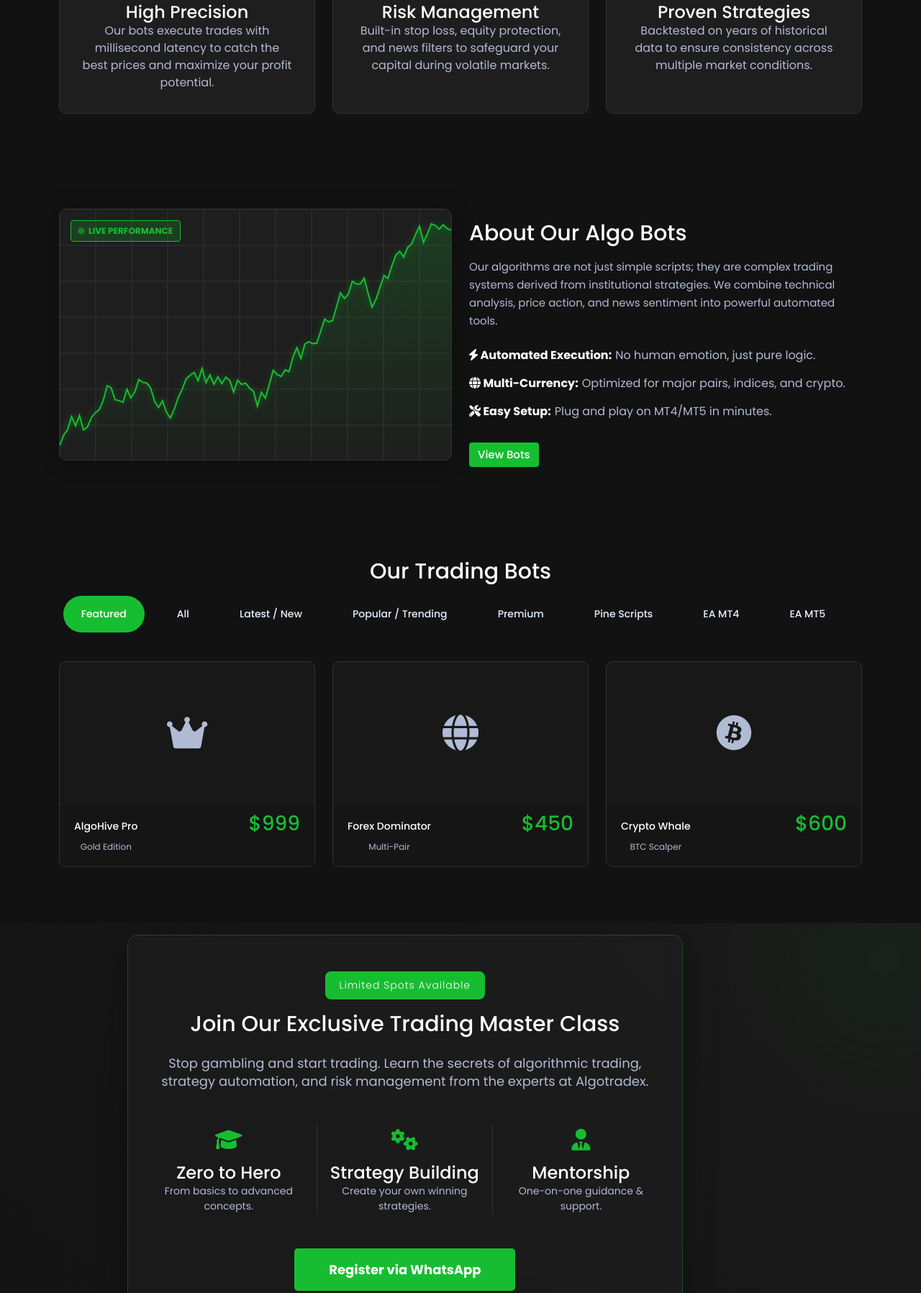
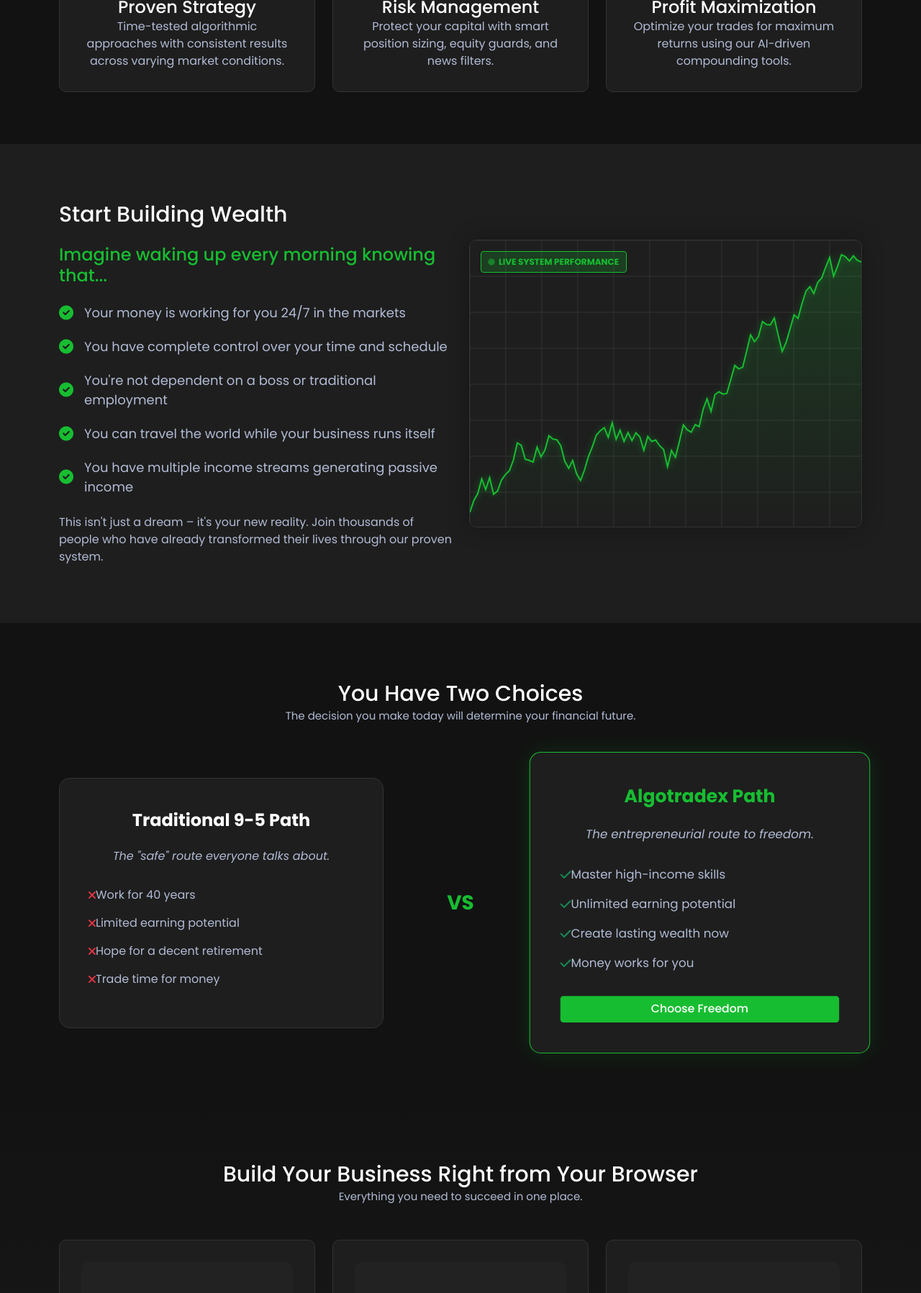
Before and after one commit to johnmwathi23-sudo/Algotradex, a plain HTML site: page index.html in a window 1280 px wide. Shown: the part 1003-2800 px from the top of the page at 72% size. Drawn offline with Linux system fonts and the light colour scheme.

Commit message:
Add files via upload

```diff
--- a/index.html
+++ b/index.html
@@ -507,17 +507,95 @@
             border-right: none;
         }
 
+        /* Wealth Section */
+        .wealth-sec {
+            background-color: var(--card-bg);
+            padding: 80px 0;
+            position: relative;
+        }
+
+        .wealth-list li {
+            font-size: 18px;
+            margin-bottom: 20px;
+            color: var(--text-secondary);
+            display: flex;
+            align-items: center;
+        }
+
+        .wealth-list li i {
+            color: var(--primary-color);
+            margin-right: 15px;
+            font-size: 20px;
+        }
+
+        /* Choices Section */
+        .choices-sec {
+            padding: 80px 0;
+        }
+
+        .choice-card {
+            background: var(--card-bg);
+            border: 1px solid var(--border-color);
+            padding: 40px;
+            height: 100%;
+            border-radius: 15px;
+            transition: all 0.3s ease;
+            text-align: center;
+        }
+
+        .choice-card.highlight {
+            border-color: var(--primary-color);
+            box-shadow: 0 0 30px rgba(23, 189, 49, 0.15);
+            transform: scale(1.05);
+            z-index: 2;
+        }
+
+        .choice-header {
+            font-size: 24px;
+            font-weight: 700;
+            margin-bottom: 20px;
+            color: var(--text-main);
+        }
+
+        .choice-desc {
+            font-size: 16px;
+            color: var(--text-secondary);
+            margin-bottom: 30px;
+            font-style: italic;
+        }
+
+        /* Services / Build Your Business Section */
+        .services-sec {
+            background: linear-gradient(180deg, var(--bg-color) 0%, var(--card-bg) 100%);
+            padding: 80px 0;
+        }
+
+        .service-img-box {
+            height: 250px;
+            background: #222;
+            border-radius: 10px;
+            margin-bottom: 20px;
+            overflow: hidden;
+            display: flex;
+            align-items: center;
+            justify-content: center;
+        }
+
+        .service-img-box img {
+            width: 100%;
+            height: 100%;
+            object-fit: cover;
+            transition: transform 0.5s ease;
+        }
+
+        .feature-card:hover .service-img-box img {
+            transform: scale(1.1);
+        }
+
         @media (max-width: 768px) {
-            .master-class-val {
-                border-right: none;
-                border-bottom: 1px solid var(--border-color);
-                padding-bottom: 20px;
-                margin-bottom: 20px;
-            }
-
-            .master-class-val:last-child {
-                border-bottom: none;
-                margin-bottom: 0;
+            .choice-card.highlight {
+                transform: scale(1);
+                margin: 20px 0;
             }
         }
     </style>
@@ -557,10 +635,10 @@
             <div class="row align-items-center">
                 <div class="col-md-6">
                     <div class="bannercnt">
-                        <h2 class="textwhitecolor">Smart Trading Bots. <br><span class="textbluecolor">Built for
-                                Precision.</span></h2>
-                        <p class="textgraycolor">Automate your trading strategies with our premium, back-tested Expert
-                            Advisors. Join the hive of profitable traders today.</p>
+                        <h2 class="textwhitecolor">Rethink How <br><span class="textbluecolor">You Earn Today.</span>
+                        </h2>
+                        <p class="textgraycolor">Break free from the chains of the matrix. Join successful traders
+                            learning profitable strategies and building wealth through algorithmic trading.</p>
                         <div class="bannerbtn">
                             <a href="https://wa.me/254759777222" class="btn btnlightblue me-3">Order Now</a>
                         </div>
@@ -575,21 +653,21 @@
         </div>
     </div>
 
-    <!-- Why Choose Us Section -->
+    <!-- The System That Works Section (Formerly Why Choose Us) -->
     <div class="why-choose-us-sec mt-5 pt-4">
         <div class="container">
             <div class="row">
                 <div class="col-12 text-center mb-5">
-                    <h2 class="headingWh">Why Choose Algotradex?</h2>
-                    <p class="textgraycolor">Engineered for performance, designed for traders.</p>
+                    <h2 class="headingWh">The System That Works</h2>
+                    <p class="textgraycolor">A complete ecosystem designed for your financial success.</p>
                 </div>
                 <!-- Feature 1 -->
                 <div class="col-md-4 text-center mb-4">
                     <div class="feature-card">
-                        <div class="icon-box"><i class="fas fa-rocket"></i></div>
-                        <h4 class="text-white mt-3">High Precision</h4>
-                        <p class="text-gray">Our bots execute trades with millisecond latency to catch the best prices
-                            and maximize your profit potential.</p>
+                        <div class="icon-box"><i class="fas fa-chart-line"></i></div>
+                        <h4 class="text-white mt-3">Proven Strategy</h4>
+                        <p class="text-gray">Time-tested algorithmic approaches with consistent results across varying
+                            market conditions.</p>
                     </div>
                 </div>
                 <!-- Feature 2 -->
@@ -597,52 +675,147 @@
                     <div class="feature-card">
                         <div class="icon-box"><i class="fas fa-shield-alt"></i></div>
                         <h4 class="text-white mt-3">Risk Management</h4>
-                        <p class="text-gray">Built-in stop loss, equity protection, and news filters to safeguard your
-                            capital during volatile markets.</p>
+                        <p class="text-gray">Protect your capital with smart position sizing, equity guards, and news
+                            filters.</p>
                     </div>
                 </div>
                 <!-- Feature 3 -->
                 <div class="col-md-4 text-center mb-4">
                     <div class="feature-card">
-                        <div class="icon-box"><i class="fas fa-chart-line"></i></div>
-                        <h4 class="text-white mt-3">Proven Strategies</h4>
-                        <p class="text-gray">Backtested on years of historical data to ensure consistency across
-                            multiple market conditions.</p>
-                    </div>
-                </div>
-            </div>
-        </div>
-    </div>
-
-    <!-- About Section with Chart Animation -->
-    <div class="about-sec mt-5 pb-5">
+                        <div class="icon-box"><i class="fas fa-coins"></i></div>
+                        <h4 class="text-white mt-3">Profit Maximization</h4>
+                        <p class="text-gray">Optimize your trades for maximum returns using our AI-driven compounding
+                            tools.</p>
+                    </div>
+                </div>
+            </div>
+        </div>
+    </div>
+
+    <!-- Wealth Section -->
+    <div class="wealth-sec mt-5">
         <div class="container">
             <div class="row align-items-center">
-                <div class="col-md-6 mb-4">
-                    <!-- Canvas Animation Container -->
-                    <div class="chart-container">
+                <div class="col-md-6">
+                    <h2 class="headingWh mb-4">Start Building Wealth</h2>
+                    <h4 class="textbluecolor mb-4">Imagine waking up every morning knowing that...</h4>
+                    <ul class="wealth-list feature-list">
+                        <li><i class="fas fa-check-circle"></i> Your money is working for you 24/7 in the markets</li>
+                        <li><i class="fas fa-check-circle"></i> You have complete control over your time and schedule
+                        </li>
+                        <li><i class="fas fa-check-circle"></i> You're not dependent on a boss or traditional employment
+                        </li>
+                        <li><i class="fas fa-check-circle"></i> You can travel the world while your business runs itself
+                        </li>
+                        <li><i class="fas fa-check-circle"></i> You have multiple income streams generating passive
+                            income</li>
+                    </ul>
+                    <p class="textgraycolor mt-4">This isn't just a dream – it's your new reality. Join thousands of
+                        people who have already transformed their lives through our proven system.</p>
+                </div>
+                <div class="col-md-6">
+                    <!-- Canvas Animation reused here effectively -->
+                    <div class="chart-container" style="height: 400px;">
                         <canvas id="forexChartCanvas"></canvas>
                         <div class="live-badge">
-                            <span class="live-dot"></span> LIVE PERFORMANCE
-                        </div>
-                    </div>
-                </div>
-                <div class="col-md-6">
-                    <h2 class="headingWh mb-3">About Our Algo Bots</h2>
-                    <p class="textgraycolor mb-4">
-                        Our algorithms are not just simple scripts; they are complex trading systems derived from
-                        institutional strategies. We combine technical analysis, price action, and news sentiment into
-                        powerful automated tools.
-                    </p>
-                    <ul class="feature-list textgraycolor">
-                        <li><strong><i class="fas fa-bolt"></i> Automated Execution:</strong> No human emotion, just
-                            pure logic.</li>
-                        <li><strong><i class="fas fa-globe"></i> Multi-Currency:</strong> Optimized for major pairs,
-                            indices, and crypto.</li>
-                        <li><strong><i class="fas fa-tools"></i> Easy Setup:</strong> Plug and play on MT4/MT5 in
-                            minutes.</li>
+                            <span class="live-dot"></span> LIVE SYSTEM PERFORMANCE
+                        </div>
+                    </div>
+                </div>
+            </div>
+        </div>
+    </div>
+
+    <!-- Two Choices Section -->
+    <div class="choices-sec">
+        <div class="container">
+            <div class="row text-center mb-5">
+                <div class="col-12">
+                    <h2 class="headingWh">You Have Two Choices</h2>
+                    <p class="textgraycolor">The decision you make today will determine your financial future.</p>
+                </div>
+            </div>
+            <div class="row align-items-center">
+                <div class="col-md-5">
+                    <div class="choice-card">
+                        <div class="choice-header">Traditional 9-5 Path</div>
+                        <div class="choice-desc">The "safe" route everyone talks about.</div>
+                        <ul class="feature-list text-start textgraycolor">
+                            <li><i class="fas fa-times text-danger"></i> Work for 40 years</li>
+                            <li><i class="fas fa-times text-danger"></i> Limited earning potential</li>
+                            <li><i class="fas fa-times text-danger"></i> Hope for a decent retirement</li>
+                            <li><i class="fas fa-times text-danger"></i> Trade time for money</li>
                         </ul>
-                    <a href="#showcase" class="btn btnlightblue mt-3">View Bots</a>
+                    </div>
+                </div>
+                <div class="col-md-2 text-center py-4">
+                    <h3 class="textbluecolor fw-bold">VS</h3>
+                </div>
+                <div class="col-md-5">
+                    <div class="choice-card highlight">
+                        <div class="choice-header textbluecolor">Algotradex Path</div>
+                        <div class="choice-desc">The entrepreneurial route to freedom.</div>
+                        <ul class="feature-list text-start textgraycolor">
+                            <li><i class="fas fa-check text-success"></i> Master high-income skills</li>
+                            <li><i class="fas fa-check text-success"></i> Unlimited earning potential</li>
+                            <li><i class="fas fa-check text-success"></i> Create lasting wealth now</li>
+                            <li><i class="fas fa-check text-success"></i> Money works for you</li>
+                        </ul>
+                        <a href="https://wa.me/254759777222" class="btn btnlightblue mt-3 w-100">Choose Freedom</a>
+                    </div>
+                </div>
+            </div>
+        </div>
+    </div>
+
+    <!-- Build Your Business Section (Services) -->
+    <div class="services-sec">
+        <div class="container">
+            <div class="row text-center mb-5">
+                <div class="col-12">
+                    <h2 class="headingWh">Build Your Business Right from Your Browser</h2>
+                    <p class="textgraycolor">Everything you need to succeed in one place.</p>
+                </div>
+            </div>
+            <div class="row">
+                <!-- Service 1: Course -->
+                <div class="col-md-4 mb-4">
+                    <div class="feature-card text-center">
+                        <div class="service-img-box">
+                            <span style="font-size: 60px; color: #555;"><i class="fas fa-laptop-code"></i></span>
+                        </div>
+                        <h4 class="text-white mt-3">The Algo Strategy Course</h4>
+                        <p class="text-gray">Complete algorithmic trading education with video lessons. Go from zero to
+                            hero with our comprehensive curriculum.</p>
+                        <a href="https://wa.me/254759777222?text=I'm%20interested%20in%20the%20Algo%20Strategy%20Course"
+                            class="btn btn-outline-light btn-sm mt-3">Learn More</a>
+                    </div>
+                </div>
+                <!-- Service 2: Mentorship -->
+                <div class="col-md-4 mb-4">
+                    <div class="feature-card text-center">
+                        <div class="service-img-box">
+                            <span style="font-size: 60px; color: #555;"><i class="fas fa-chalkboard-teacher"></i></span>
+                        </div>
+                        <h4 class="text-white mt-3">One-on-One Mentorship</h4>
+                        <p class="text-gray">Personalized coaching with experienced mentors. Fast-track your success
+                            with direct guidance and support.</p>
+                        <a href="https://wa.me/254759777222?text=I'm%20interested%20in%20One-on-One%20Mentorship"
+                            class="btn btn-outline-light btn-sm mt-3">Apply Now</a>
+                    </div>
+                </div>
+                <!-- Service 3: Academy (Physical/Virtual) -->
+                <div class="col-md-4 mb-4">
+                    <div class="feature-card text-center">
+                        <div class="service-img-box">
+                            <span style="font-size: 60px; color: #555;"><i class="fas fa-users"></i></span>
+                        </div>
+                        <h4 class="text-white mt-3">Algotradex Academy</h4>
+                        <p class="text-gray">Join our community of elite traders. Access exclusive signals, webinars,
+                            and live trading sessions.</p>
+                        <a href="https://wa.me/254759777222?text=I%20want%20to%20join%20the%20Algotradex%20Academy"
+                            class="btn btn-outline-light btn-sm mt-3">Join Academy</a>
+                    </div>
                 </div>
             </div>
         </div>
@@ -762,7 +935,7 @@
     </div>
 
     <!-- Master Class Section -->
-    <div class="master-class-sec mt-5 pb-5 pt-3">
+    <div class="master-class-sec mt-5 pb-5 pt-3" style="display:none;">
         <div class="container">
             <div class="row justify-content-center">
                 <div class="col-lg-10">
@@ -802,6 +975,7 @@
                                 class="btn btnlightblue btn-lg px-5 py-3" style="font-weight: bold; font-size: 18px;">
                                 Register via WhatsApp
                             </a>
+                        </div>
                     </div>
                 </div>
             </div>
@@ -972,8 +1146,8 @@
                             <div class="mb-3">
                                 <label class="text-gray mb-1">Price ($)</label>
                                 <input type="number" id="botPrice"
-                                        class="form-control bg-dark text-white border-secondary"
-                                        placeholder="Enter price" required>
+                                    class="form-control bg-dark text-white border-secondary" placeholder="Enter price"
+                                    required>
                             </div>
 
                             <div class="mb-3">
@@ -990,8 +1164,8 @@
 
                             <div class="mb-3">
                                 <label class="text-gray mb-1">Description</label>
-                                    <textarea id="botDesc" class="form-control bg-dark text-white border-secondary"
-                                        rows="4" required></textarea>
+                                <textarea id="botDesc" class="form-control bg-dark text-white border-secondary" rows="4"
+                                    required></textarea>
                             </div>
 
                             <div class="mb-4">
```
Lines whose indentation alone changed are shown as unchanged.
